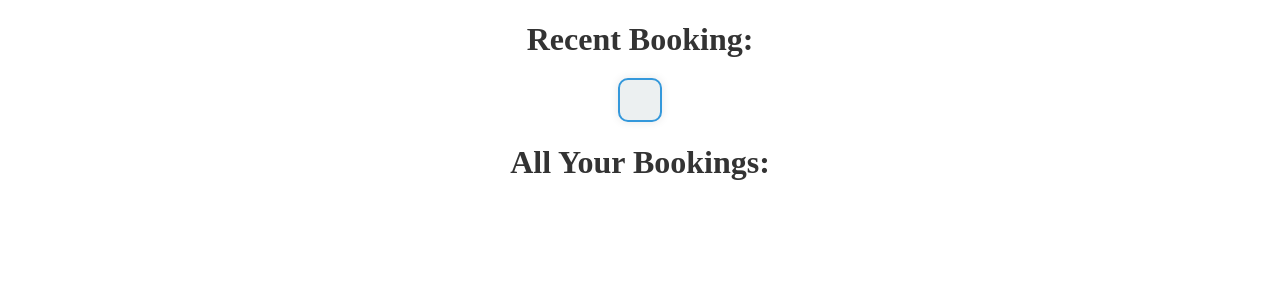
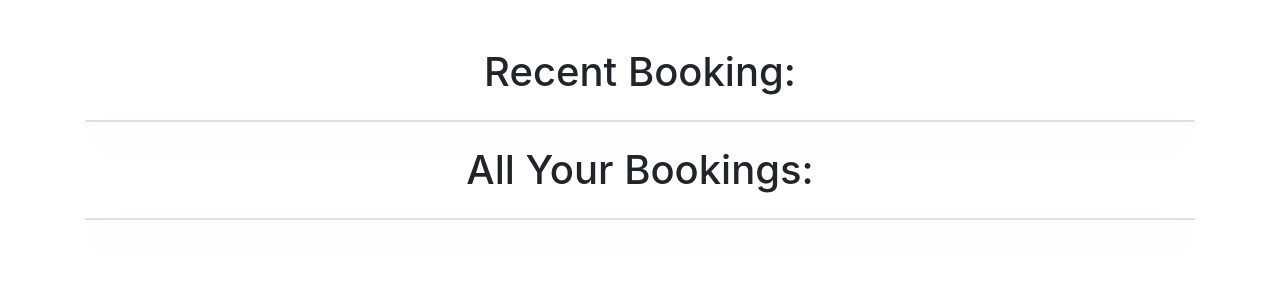
Before and after one commit to OMARAMO77/CarBnR_v2, a Flask app: template carapp/templates/user_bookings.html in a window 1280 px wide. Shown: the top 300 px of the page. Run offline with Flask 3, Linux system fonts and the light colour scheme; the template is opened without the code that fills it, so the values that code supplies are empty; some libraries are stand-ins or nearby versions.

Commit message:
user_bookings.html

```diff
--- a/carapp/templates/user_bookings.html
+++ b/carapp/templates/user_bookings.html
@@ -3,21 +3,24 @@
 <head>
     <meta charset="UTF-8">
     <meta name="viewport" content="width=device-width, initial-scale=1.0">
-    <link rel="stylesheet" type="text/css" href="../static/styles/user_bookings.css">
-    <script src="../static/scripts/status-parameters.js" defer></script>
-    <script src="../static/scripts/user_bookings.js" defer></script>
+    <link rel="stylesheet" href="https://stackpath.bootstrapcdn.com/bootstrap/4.5.2/css/bootstrap.min.css">
     <title>Booking Information</title>
-    <script src="https://code.jquery.com/jquery-3.6.4.min.js"></script>
 </head>
 <body>
+    <div class="container mt-5">
+        <h1 class="text-center mb-4">Recent Booking:</h1>
+        <div class="booking-details card mb-4 shadow-lg">
 
-<div class="container">
-    <h1>Recent Booking:</h1>
+        </div>
+        <h1 class="text-center mb-4">All Your Bookings:</h1>
+        <div class="user-bookings card mb-4 shadow-lg">
 
-    <div class="booking-details"></div>
-
-    <h1>All Your Bookings:</h1>
-    <div class="user-bookings"></div>
-</div>
+        </div>
+    </div>
+    <script src="https://code.jquery.com/jquery-3.6.4.min.js"></script>
+    <script src="https://stackpath.bootstrapcdn.com/bootstrap/4.5.2/js/bootstrap.min.js"></script>
+    <script src="../static/scripts/status-parameters.js"></script>
+    <script src="../static/scripts/user_bookings.js"></script>
+    <script src="https://stackpath.bootstrapcdn.com/bootstrap/4.5.2/js/bootstrap.bundle.min.js"></script>
 </body>
 </html>
```
